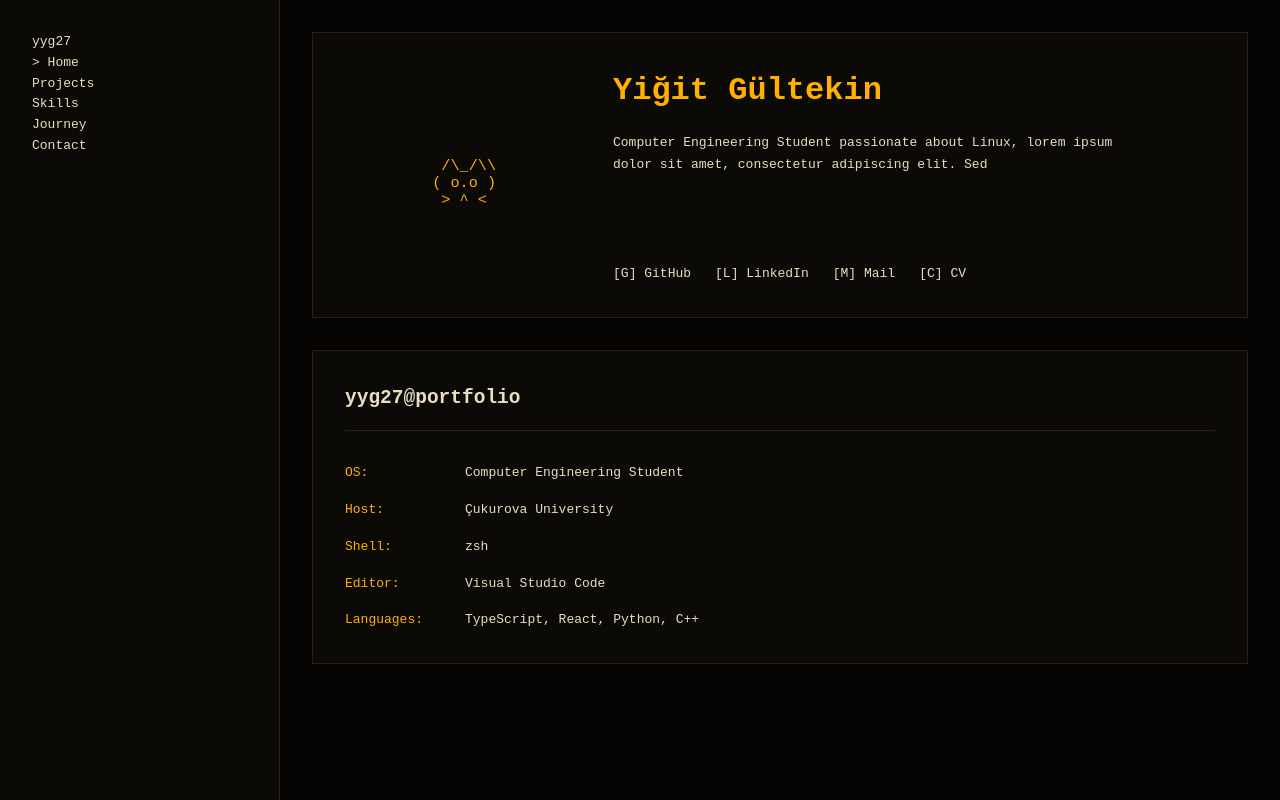
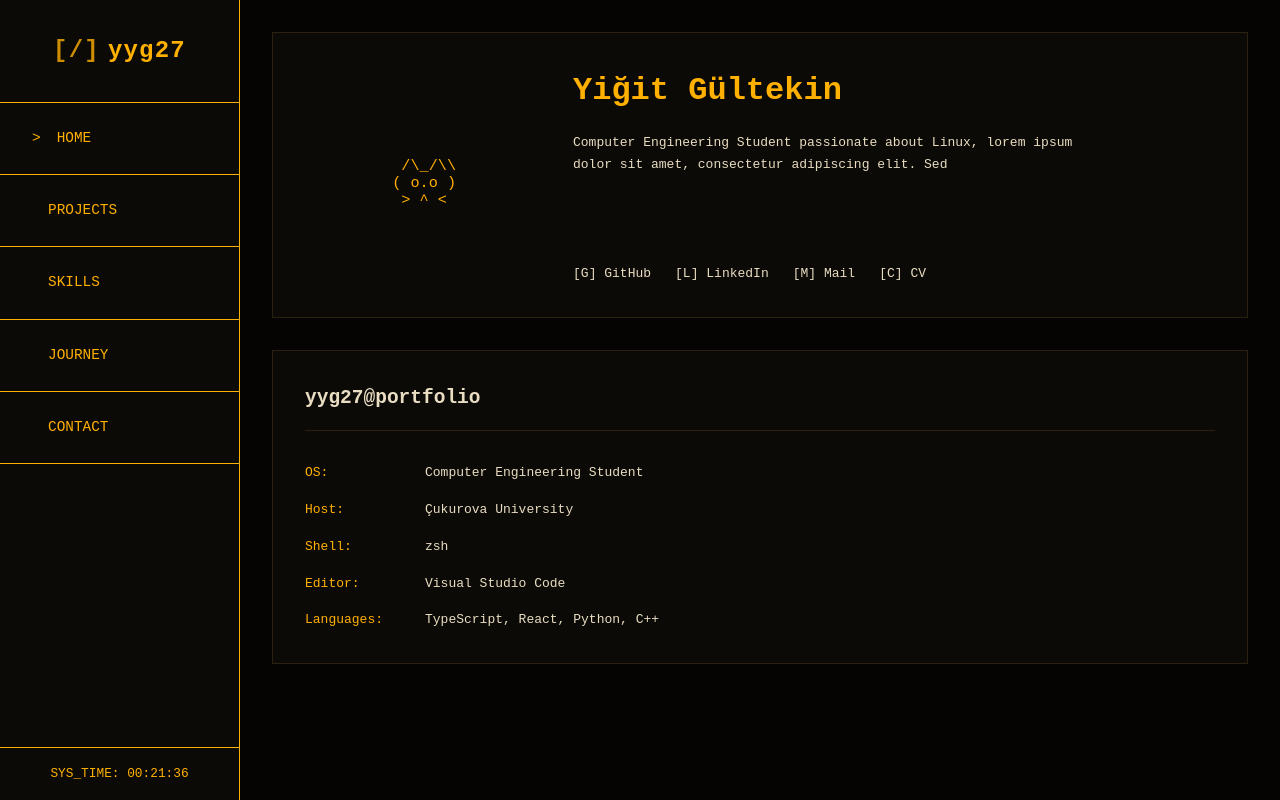
Before and after one commit to yyg27/tui-portfolio, a React (Vite) app: page / in a window 1280 px wide. Built offline with nearby package versions, Linux system fonts and the light colour scheme.

Commit message:
feat: refactor sidebar with ascii spinner and live clock

```diff
--- a/src/components/Navigation/Navigation.module.css
+++ b/src/components/Navigation/Navigation.module.css
@@ -2,4 +2,24 @@
     list-style: none;
     padding: 0;
     margin: 0;
+    display: flex;
+    flex-direction: column;
 }
+
+.navigationList a {
+    display: flex;
+    align-items: center;
+    padding: var(--space-md) var(--space-lg);
+    border-bottom: 1px solid var(--accent);
+    color: var(--accent);
+    text-transform: uppercase;
+    font-size: 0.9rem;
+    transition: background-color 0.2s, color 0.2s;
+    text-decoration: none;
+    gap: var(--space-sm);
+}
+
+.navigationList a:hover {
+    background-color: var(--accent);
+    color: var(--background);
+}
--- a/src/components/Navigation/Navigation.tsx
+++ b/src/components/Navigation/Navigation.tsx
@@ -11,10 +11,10 @@ export default function Navigation() {
                     <li key={item.href}>
                         <a href={item.href}>
                             <span>
-                            {item.href === activePage ? "> " : ""}
+                                {item.href === activePage ? "> " : "  "}
                             </span>
                             <span>
-                            {item.label}
+                                {item.label}
                             </span>
                         </a>
                     </li>
--- a/src/components/Sidebar/Sidebar.module.css
+++ b/src/components/Sidebar/Sidebar.module.css
@@ -1,15 +1,18 @@
 .sidebar {
     display: flex;
     flex-direction: column;
-    width: 280px;
+    width: 240px;
     min-height: 100vh;
-    padding: var(--space-lg);
     background-color: var(--surface);
-    border-right: 1px solid var(--border);
+    border-right: 1px solid var(--accent);
 }
 
 .header {
-    margin-bottom: var(--space-xl);
+    padding: var(--space-lg);
+    border-bottom: 1px solid var(--accent);
+    display: flex;
+    align-items: center;
+    justify-content: center;
 }
 
 .header a {
@@ -17,4 +20,5 @@
     font-size: 1.5rem;
     font-weight: bold;
     letter-spacing: 0.05em;
+    text-decoration: none;
 }
--- a/src/components/Sidebar/Sidebar.tsx
+++ b/src/components/Sidebar/Sidebar.tsx
@@ -1,13 +1,52 @@
+import { useState, useEffect } from "react";
 import styles from "./Sidebar.module.css";
 import Navigation from "../Navigation/Navigation";
 
 export default function Sidebar() {
+    const [frame, setFrame] = useState(0);
+    const [time, setTime] = useState(new Date());
+    const frames = ["/", "-", "\\", "|"];
+
+    useEffect(() => {
+        const timer = setInterval(() => {
+            setFrame(f => (f + 1) % frames.length);
+        }, 150);
+
+        const clock = setInterval(() => {
+            setTime(new Date());
+        }, 1000);
+
+        return () => {
+            clearInterval(timer);
+            clearInterval(clock);
+        };
+    }, []);
+
+    const timeString = time.toLocaleTimeString('en-US', { hour12: false });
+
     return (
         <aside className={styles.sidebar}>
-            <header>
-                <a href="/">yyg27</a>
+            <header className={styles.header}>
+                <a href="/">
+                    <span style={{ marginRight: '8px', opacity: 0.8, fontFamily: 'monospace' }}>
+                        [{frames[frame]}]
+                    </span>
+                    yyg27
+                </a>
             </header>
             <Navigation />
+
+            <div style={{
+                marginTop: 'auto',
+                padding: '1rem',
+                borderTop: '1px solid var(--accent)',
+                fontFamily: 'monospace',
+                fontSize: '0.8rem',
+                color: 'var(--accent)',
+                textAlign: 'center'
+            }}>
+                SYS_TIME: {timeString}
+            </div>
         </aside>
     );
 }
```
